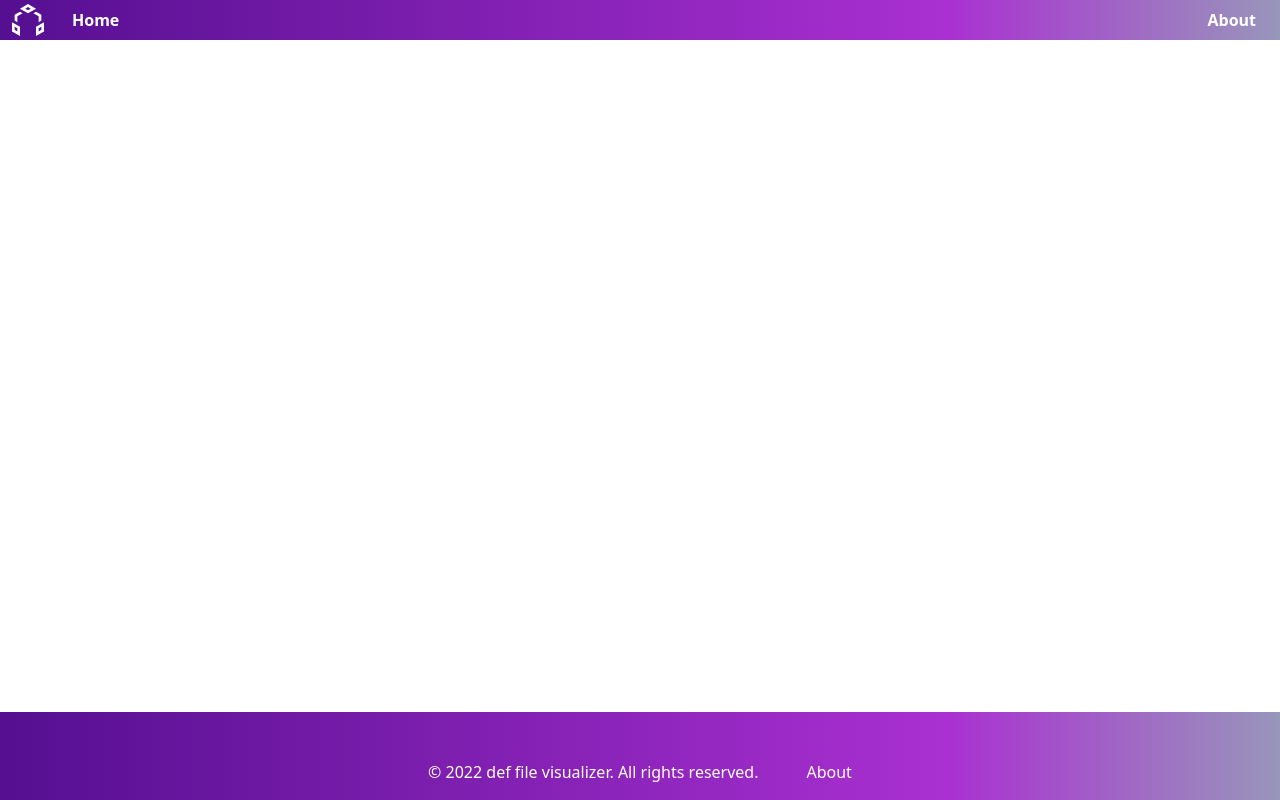
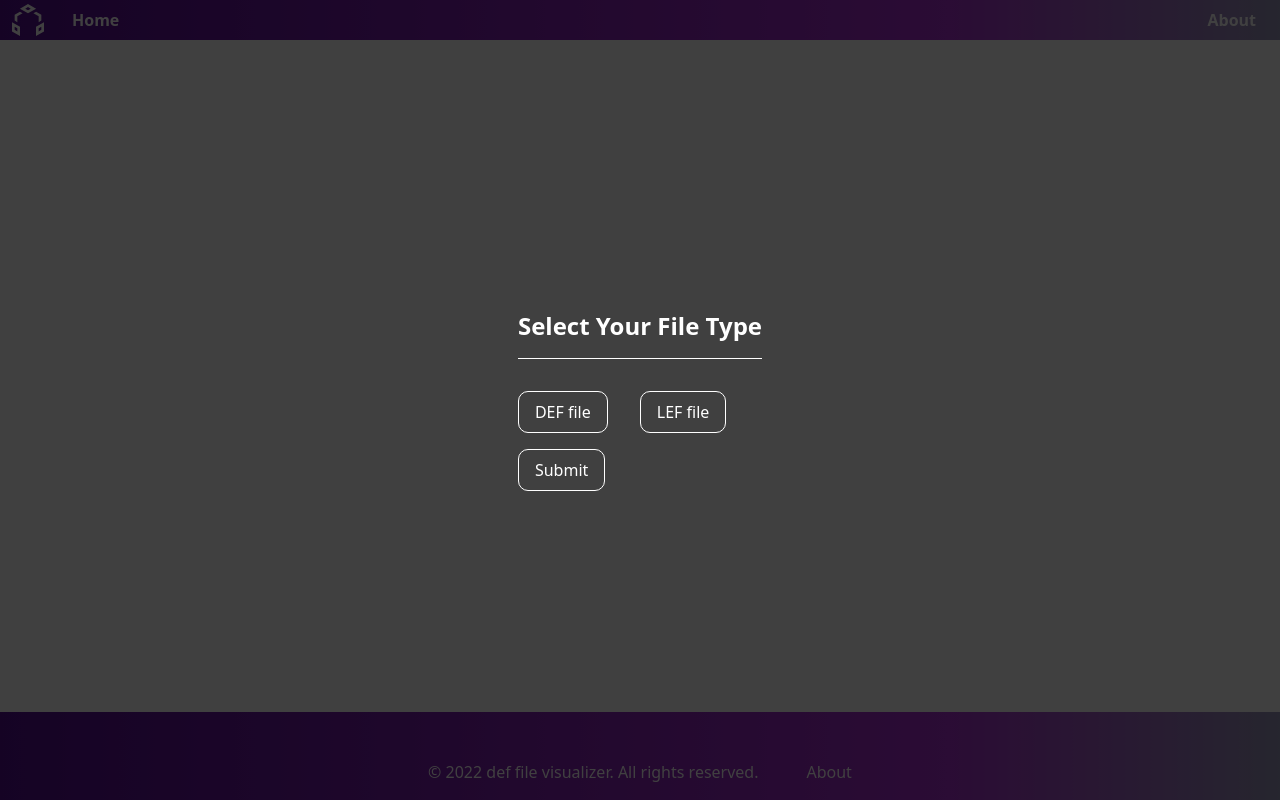
Before and after one commit to AlejandroBojaca/DEF-LEF-file-visualizer, a Nuxt app: page / in a window 1280 px wide. Built offline with nearby package versions, Linux system fonts and the light colour scheme.

Commit message:
Add modal component

```diff
--- /dev/null
+++ b/components/ModalComponent.vue
@@ -0,0 +1,40 @@
+<template>
+  <div>
+    <div class="flex flex-col items-center justify-center w-screen h-screen fixed top-0 left-0 bg-black opacity-75">
+      <div>
+        <div class="main-text mb-8 pb-4">
+          <h1 class="text-white text-2xl font-bold ">Select Your File Type</h1>
+        </div>
+
+        <div class="mt-4 flex flex-row space-x-8 w-24">
+          <button type="submit" class="text-white button py-2 px-4">DEF file</button>
+          <button type="submit" class="text-white button py-2 px-4">LEF file</button>
+        </div>
+
+       <button type="submit"  class="text-white button py-2 px-4 mt-4">Submit</button>
+      </div>
+
+    </div>
+  </div>
+</template>
+
+<style scoped lang="css">
+  .main-text{
+    border-bottom: solid 1px white;
+
+    /* margin-bottom: 20px;
+    padding-bottom: 10px; */
+  }
+
+  .button{
+    min-width: max-content;
+    border: solid 1px white;
+    border-radius: 10px;
+  }
+
+  button:hover {
+    transition-duration: 100ms;
+    background-color: #D3D3D3;
+  }
+
+</style>
--- a/pages/index.vue
+++ b/pages/index.vue
@@ -7,6 +7,7 @@ import FooterComponent from '~/components/FooterComponent.vue'
   <div class="main">
     <HeaderComponent/>
     <FooterComponent/>
+    <ModalComponent/>
   </div>
 </template>
 
```
